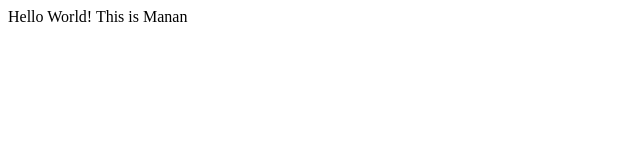
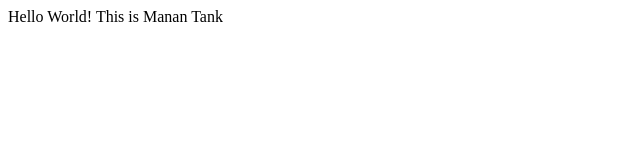
Before and after one commit to manan-tank/demorepo, a plain HTML site: page index.html in a window 1280 px wide. Shown: the full height of the page, 0-640 px from the left. Drawn offline with Linux system fonts and the light colour scheme.

Commit message:
Changes to be committed: 	modified:   index.html

```diff
--- a/index.html
+++ b/index.html
@@ -2,6 +2,6 @@
 <head>
 </head>
 <body>
-Hello World! This is Manan
+Hello World! This is Manan Tank
 </body>
 <html>
```
